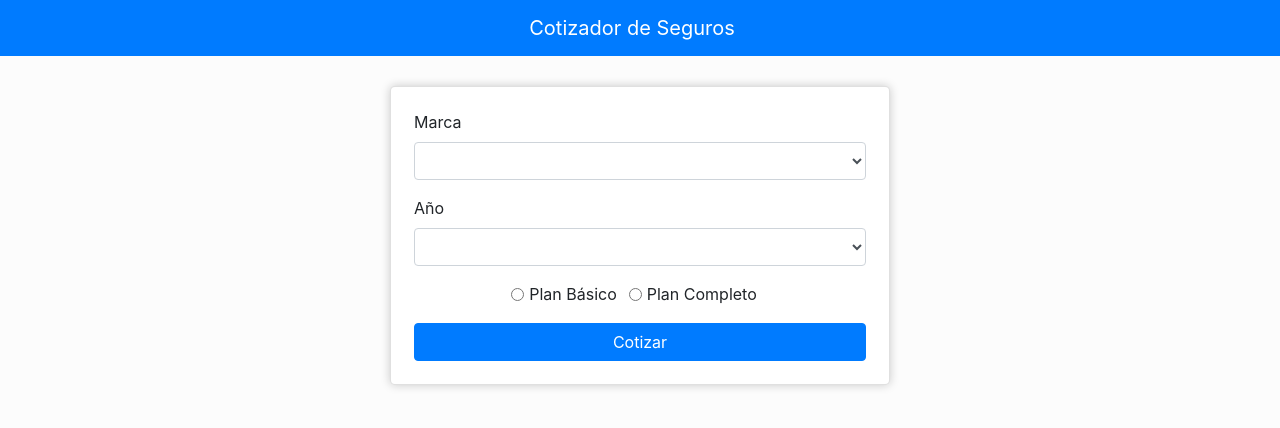
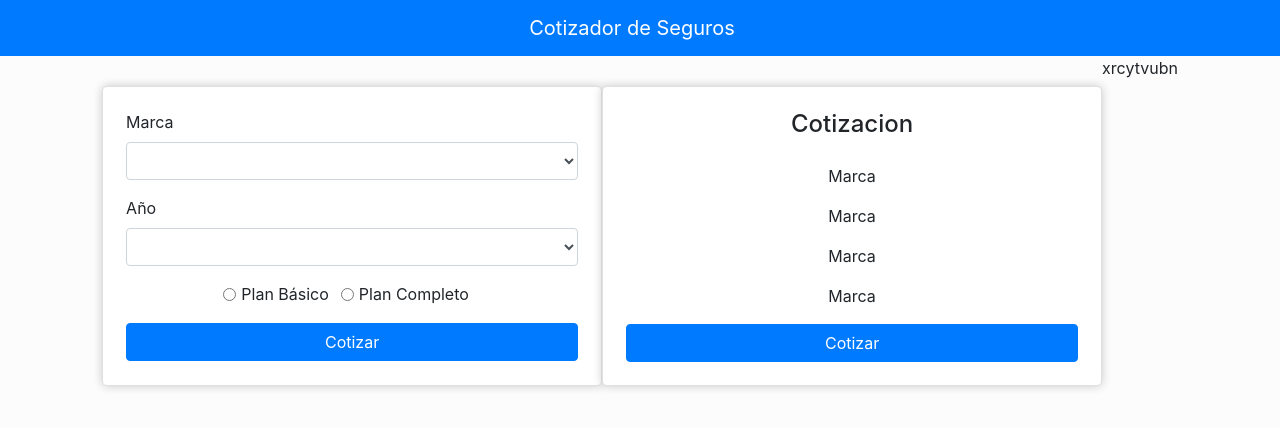
Before and after one commit to mvalencia29/Cotizador-Seguros, a React (Create React App) app: page / in a window 1280 px wide. Shown: the top 428 px of the page. Built offline with nearby package versions, Linux system fonts and the light colour scheme.

Commit message:
Creado el formulario del resultado de la cotizacion

```diff
--- a/src/App.js
+++ b/src/App.js
@@ -2,6 +2,8 @@ import React, { Fragment, useState } from "react";
 import styled from "styled-components";
 import Topbar from "./components/Topbar";
 import Formulario from "./components/Formulario";
+import Cotizacion from "./components/Cotizacion";
+import Loading from "./components/Loading";
 
 const ContenedorFormulario = styled.div`
   justify-content: center;
@@ -11,14 +13,25 @@ const ContenedorFormulario = styled.div`
 `;
 
 function App() {
+  const [dataCotizacion, setDataCotizacion] = useState({
+    data: {},
+    cotizacion: "",
+    done: false,
+  });
 
-
+  const [loading, setLoading] = useState(false);
 
   return (
     <Fragment>
       <Topbar />
       <ContenedorFormulario>
-        <Formulario />
+        {loading ? (
+          <Cotizacion />
+        ) : (
+          <Formulario data={{ setDataCotizacion, setLoading }} />
+        )}
+        {<Cotizacion />}
+        {<Loading />}
       </ContenedorFormulario>
     </Fragment>
   );
--- /dev/null
+++ b/src/components/Cotizacion.js
@@ -0,0 +1,41 @@
+import React, { useState, Fragment } from "react";
+import { Form, Button, Card } from "react-bootstrap";
+import styled from "styled-components";
+
+const Formu = styled(Form)`
+  width: 500px;
+  border: 1px solid rgba(0, 0, 0, 0.12);
+  border-radius: 5px;
+  padding: 23px;
+  margin-top: 30px;
+  background-color: white;
+  box-shadow: rgb(201, 201, 201) 0px 0px 10px 0px;
+  text-align: center;
+`;
+
+const TextCotizacion = styled.h4`
+  margin-bottom: 25px;
+`;
+
+const Cotizacion = () => {
+  return (
+    <Fragment>
+      <Formu>
+        <TextCotizacion>Cotizacion</TextCotizacion>
+        <p>Marca</p>
+        <p>Marca</p>
+        <p>Marca</p>
+        <p>Marca</p>
+        <Button
+          variant="primary"
+          type="button"
+          style={{ width: "100%" }}
+        >
+          Cotizar
+        </Button>
+      </Formu>
+    </Fragment>
+  );
+};
+
+export default Cotizacion;
--- a/src/components/Formulario.js
+++ b/src/components/Formulario.js
@@ -23,7 +23,7 @@ function Alert(props) {
   return <MuiAlert elevation={6} variant="filled" {...props} />;
 }
 
-const Formulario = () => {
+const Formulario = ({ data }) => {
   const [dataForm, setDataForm] = useState({
     marca: "",
     year: "",
@@ -41,6 +41,8 @@ const Formulario = () => {
     });
   };
 
+  const { setDataCotizacion, setLoading } = data;
+
   const handleClick = () => {
     if (marca.trim() === "" || year.trim() === "" || plan.trim() === "") {
       setError(true);
@@ -49,16 +51,26 @@ const Formulario = () => {
       let resultadoBase = 2000;
       // Obtener diferencia de años
       const diferenciaYear = obtenerDiferenciaYear(year);
-      console.log(resultadoBase);
+
       // Por cada año hay que restar el 3%
       resultadoBase -= (diferenciaYear * 3 * resultadoBase) / 100;
-      console.log(resultadoBase);
+
       // Calcular segun la marca
       resultadoBase = calcularMarca(marca) * resultadoBase;
-      console.log(resultadoBase);
+
       // Calcular segun el plan
-      resultadoBase = calcularTipoSeguro(plan) * resultadoBase;
-      console.log(resultadoBase);
+      resultadoBase = parseFloat(calcularTipoSeguro(plan) * resultadoBase);
+
+      setLoading(true);
+
+      setTimeout(() => {
+        setLoading(false);
+        setDataCotizacion({
+          data: { marca, year, plan },
+          cotizacion: resultadoBase,
+          done: true
+        });
+      }, 6000);
     }
   };
 
--- /dev/null
+++ b/src/components/Loading.js
@@ -0,0 +1,7 @@
+import React from "react";
+
+const Loading = () => {
+    return ( <p>xrcytvubn</p> );
+}
+
+export default Loading;
```
